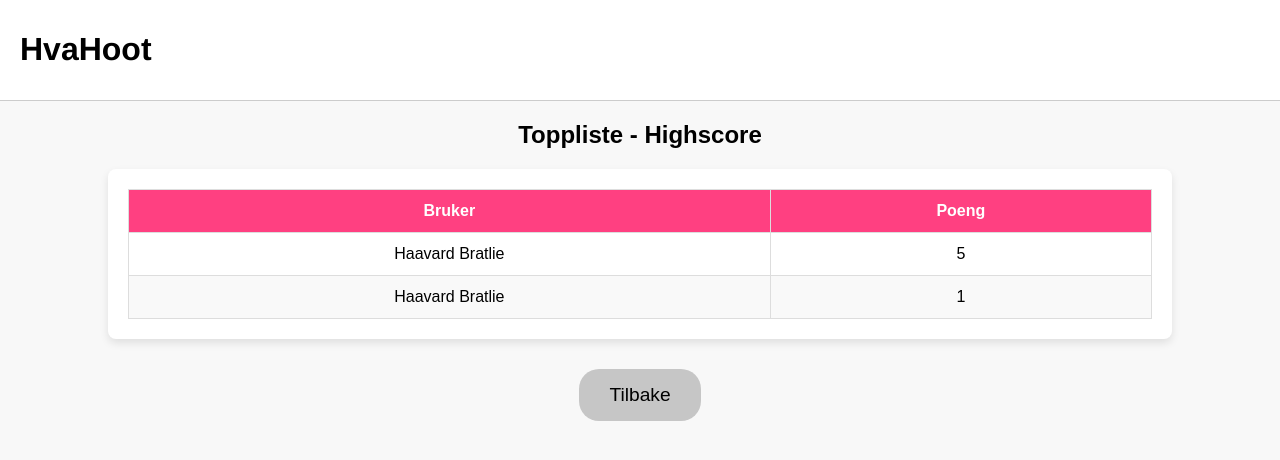
After one commit to dimapodgorny/oppdrag-3-utvikling-i-par, a Flask app: page /highscore in a window 1280 px wide. The commit adds this page. Shown: the top 460 px of the page. Run offline with Flask 3, Linux system fonts and the light colour scheme; data comes from the database, SQL or seed files in the repository; both versions use the stored data as it was after the commit.

Commit message:
highscore
lagring av scores i database

side for logget inn bruker sin highscores

side for top 10 alle highscores

```diff
--- a/app.py
+++ b/app.py
@@ -9,53 +9,66 @@ app.secret_key = "abc123"
 def start_db():
     conn = sqlite3.connect('database.db')
     cursor = conn.cursor()
-    sql = '''
+
+    sql_users = '''
         CREATE TABLE IF NOT EXISTS users (
             id INTEGER PRIMARY KEY AUTOINCREMENT,
             name TEXT UNIQUE NOT NULL,
             password TEXT NOT NULL
         )
-        '''
-    cursor.execute(sql)
+    '''
+    cursor.execute(sql_users)
+
+    sql_results = '''
+        CREATE TABLE IF NOT EXISTS results (
+            id INTEGER PRIMARY KEY AUTOINCREMENT,
+            user_id INTEGER,
+            score INTEGER,
+            FOREIGN KEY(user_id) REFERENCES users(id)
+        )
+    '''
+    cursor.execute(sql_results)
+
     conn.commit()
     conn.close()
 
-start_db()
-
-def register_user(name, password):
-    if request.method == 'POST':
-        conn = sqlite3.connect("database.db")
-        cursor = conn.cursor()
-        hashed_password = bcrypt.hashpw(password.encode('utf-8'), bcrypt.gensalt())
-
-        try:
-            sql = 'INSERT INTO users (name, password) VALUES (?, ?)'
-            cursor.execute(sql, (name, hashed_password))
-            conn.commit()
-            conn.close()
-            return render_template('account_created.html', name=name)
-
-        except sqlite3.IntegrityError:
-            return render_template('register.html', error="Brukernavnet er allerede tatt, prøv et annet!")
-
-    return render_template('register.html')
-
-def login_user(name, password):
+def save_result(user_id, score):
     conn = sqlite3.connect("database.db")
     cursor = conn.cursor()
+    sql = 'INSERT INTO results (user_id, score) VALUES (?, ?)'
+    cursor.execute(sql, (user_id, score))
+    conn.commit()
+    conn.close()
 
-    sql = 'SELECT id, password FROM users WHERE name = ?'
-    cursor.execute(sql, (name,))
-    user = cursor.fetchone()
+def get_highscore_results():
+    conn = sqlite3.connect("database.db")
+    cursor = conn.cursor()
+    sql = '''
+        SELECT users.name, results.score
+        FROM results
+        JOIN users ON results.user_id = users.id
+        ORDER BY results.score DESC
+        LIMIT 10
+    '''
+    cursor.execute(sql)
+    top_results = cursor.fetchall()
+    conn.close()
+    return top_results
 
-    if user and bcrypt.checkpw(password.encode('utf-8'), user[1]):
-        session['name'] = name
-        session['user_id'] = user[0]
-        conn.close()
-        return redirect('/')
-    else:
-        conn.close()
-        return render_template('login.html', error="Feil brukernavn eller passord!")
+def get_user_highscore_results(user_id):
+    conn = sqlite3.connect("database.db")
+    cursor = conn.cursor()
+    sql = '''
+        SELECT score
+        FROM results
+        WHERE user_id = ?
+        ORDER BY score DESC
+        LIMIT 10
+    '''
+    cursor.execute(sql, (user_id,))
+    top_results = cursor.fetchall()
+    conn.close()
+    return top_results
 
 @app.route('/')
 def home():
@@ -64,7 +77,6 @@ def home():
 @app.route('/play')
 def play_page():
     return render_template('play.html')
-
 
 @app.route("/register", methods=["GET", "POST"])
 def register_page():
@@ -78,14 +90,33 @@ def register_page():
 @app.route("/login", methods=["GET", "POST"])
 def login_page():
     if request.method == "GET":
-        if session.get("name"):
-            return render_template("login.html")
-        else:
-            return render_template("login.html")
+        return render_template("login.html")
     else:
         name = request.form["name"]
         password = request.form["password"]
         return login_user(name, password)
+
+@app.route('/submit_result', methods=['POST'])
+def submit_result():
+    if 'user_id' in session:
+        score = int(request.form['score'])
+        user_id = session['user_id']
+        save_result(user_id, score)
+    return redirect('/play')
+
+@app.route('/highscore')
+def highscore_page():
+    top_results = get_highscore_results()
+    return render_template('highscore.html', top_results=top_results)
+
+@app.route('/user_highscore')
+def user_highscore_page():
+    if 'user_id' in session:
+        user_id = session['user_id']
+        top_results = get_user_highscore_results(user_id)
+        return render_template('user_highscore.html', top_results=top_results)
+    else:
+        return redirect('/login')
 
 @app.route('/logout')
 def logout():
--- a/static/script.js
+++ b/static/script.js
@@ -28,4 +28,12 @@ function quiz() {
 
     const resultText = "Du fikk " + score + " av 5 riktig";
     document.getElementById("result").textContent = resultText;
+
+    fetch('/submit_result', {
+        method: 'POST',
+        headers: {
+            'Content-Type': 'application/x-www-form-urlencoded'
+        },
+        body: 'score=' + score
+    });
 }
--- a/static/style.css
+++ b/static/style.css
@@ -75,3 +75,38 @@ h1 {
     font-weight: bold;
     margin-top: 10px;
 }
+
+.table-container {
+    width: 80%;
+    margin: 20px auto;
+    padding: 20px;
+    background-color: white;
+    border-radius: 8px;
+    box-shadow: 0 4px 8px rgba(0, 0, 0, 0.1);
+}
+
+.table {
+    width: 100%;
+    border-collapse: collapse;
+    margin: 0;
+}
+
+.table th, .table td {
+    padding: 12px 20px;
+    text-align: center;
+    border: 1px solid #ddd;
+}
+
+.table th {
+    background-color: #ff4081;
+    font-weight: bold;
+    color: white;
+}
+
+.table tr:nth-child(even) {
+    background-color: #f9f9f9;
+}
+
+.table tr:hover {
+    background-color: #f1f1f1;
+}
--- /dev/null
+++ b/templates/highscore.html
@@ -0,0 +1,25 @@
+{% extends "base.html" %}
+
+{% block title %}Toppliste{% endblock %}
+
+{% block content %}
+<h2>Toppliste - Highscore</h2>
+<div class="table-container">
+    <table class="table">
+        <thead>
+            <tr>
+                <th>Bruker</th>
+                <th>Poeng</th>
+            </tr>
+        </thead>
+        <tbody>
+            {% for result in top_results %}
+            <tr>
+                <td>{{ result[0] }}</td>
+                <td>{{ result[1] }}</td>
+            </tr>
+            {% endfor %}
+        </tbody>
+    </table>
+</div>
+{% endblock %}
--- a/templates/index.html
+++ b/templates/index.html
@@ -9,6 +9,8 @@
         {% if session.get('user_id') %}
                 <a href="/logout" class="btn">Logg ut</a>
                 <a href="/play" class="btn">Spill Hvahoot</a>
+                <a href="/highscore" class="btn">Highscores</a>
+                <a href="/user_highscore" class="btn">Dine Resultater</a>
         {% else %}
             <a href="/login" class="btn">Logg inn</a>
             <a href="/register" class="btn">Registrer</a>
```
Also changed, not shown: templates/user_highscore.html (added, +23 -0 lines), database.db.
